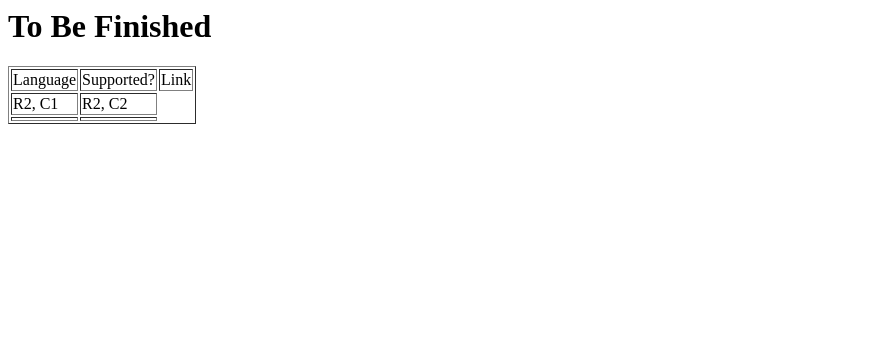
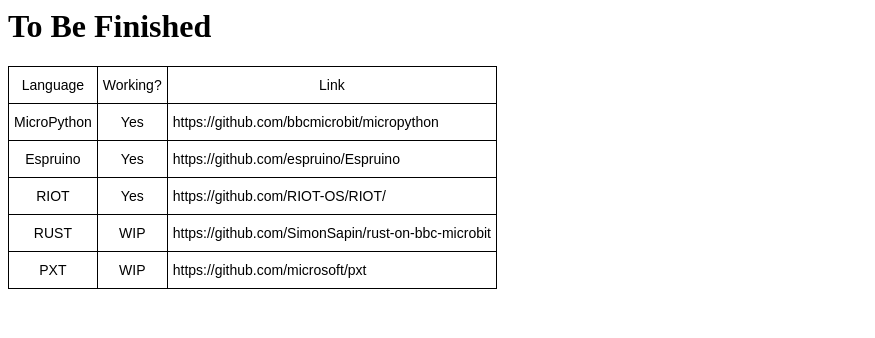
Before and after one commit to bfayers/microbit-vagrants, a plain HTML site: page index.html in a window 1280 px wide. Shown: the full height of the page, 0-875 px from the left. Drawn offline with Linux system fonts and the light colour scheme.

Commit message:
Update table.

```diff
--- a/index.html
+++ b/index.html
@@ -5,19 +5,43 @@
   <body>
     <a href="https://github.com/bfayers/microbit-vagrants"><img style="position: absolute; top: 0; right: 0; border: 0;" src="https://camo.githubusercontent.com/652c5b9acfaddf3a9c326fa6bde407b87f7be0f4/68747470733a2f2f73332e616d617a6f6e6177732e636f6d2f6769746875622f726962626f6e732f666f726b6d655f72696768745f6f72616e67655f6666373630302e706e67" alt="Fork me on GitHub" data-canonical-src="https://s3.amazonaws.com/github/ribbons/forkme_right_orange_ff7600.png"></a>
     <h1>To Be Finished</h1>
-    <table border=1>
+    <style type="text/css">
+.tg  {border-collapse:collapse;border-spacing:0;}
+.tg td{font-family:Arial, sans-serif;font-size:14px;padding:10px 5px;border-style:solid;border-width:1px;overflow:hidden;word-break:normal;}
+.tg th{font-family:Arial, sans-serif;font-size:14px;font-weight:normal;padding:10px 5px;border-style:solid;border-width:1px;overflow:hidden;word-break:normal;}
+.tg .tg-baqh{text-align:center;vertical-align:top}
+.tg .tg-yw4l{vertical-align:top}
+</style>
+<table class="tg">
   <tr>
-        <td>Language</td>
-        <td>Supported?</td>
-        <td>Link</td>
+    <th class="tg-baqh">Language</th>
+    <th class="tg-baqh">Working?</th>
+    <th class="tg-yw4l">Link</th>
   </tr>
   <tr>
-        <td>R2, C1</td>
-        <td>R2, C2</td>
+    <td class="tg-baqh">MicroPython</td>
+    <td class="tg-baqh">Yes</td>
+    <td class="tg-yw4l">https://github.com/bbcmicrobit/micropython</td>
   </tr>
   <tr>
-        <td></td>
-        <td></td>
+    <td class="tg-baqh">Espruino</td>
+    <td class="tg-baqh">Yes</td>
+    <td class="tg-yw4l">https://github.com/espruino/Espruino</td>
+  </tr>
+  <tr>
+    <td class="tg-baqh">RIOT</td>
+    <td class="tg-baqh">Yes</td>
+    <td class="tg-yw4l">https://github.com/RIOT-OS/RIOT/</td>
+  </tr>
+  <tr>
+    <td class="tg-baqh">RUST</td>
+    <td class="tg-baqh">WIP</td>
+    <td class="tg-yw4l">https://github.com/SimonSapin/rust-on-bbc-microbit</td>
+  </tr>
+  <tr>
+    <td class="tg-baqh">PXT</td>
+    <td class="tg-baqh">WIP</td>
+    <td class="tg-yw4l">https://github.com/microsoft/pxt</td>
   </tr>
 </table>
   </body>
```
Lines whose indentation alone changed are shown as unchanged.
